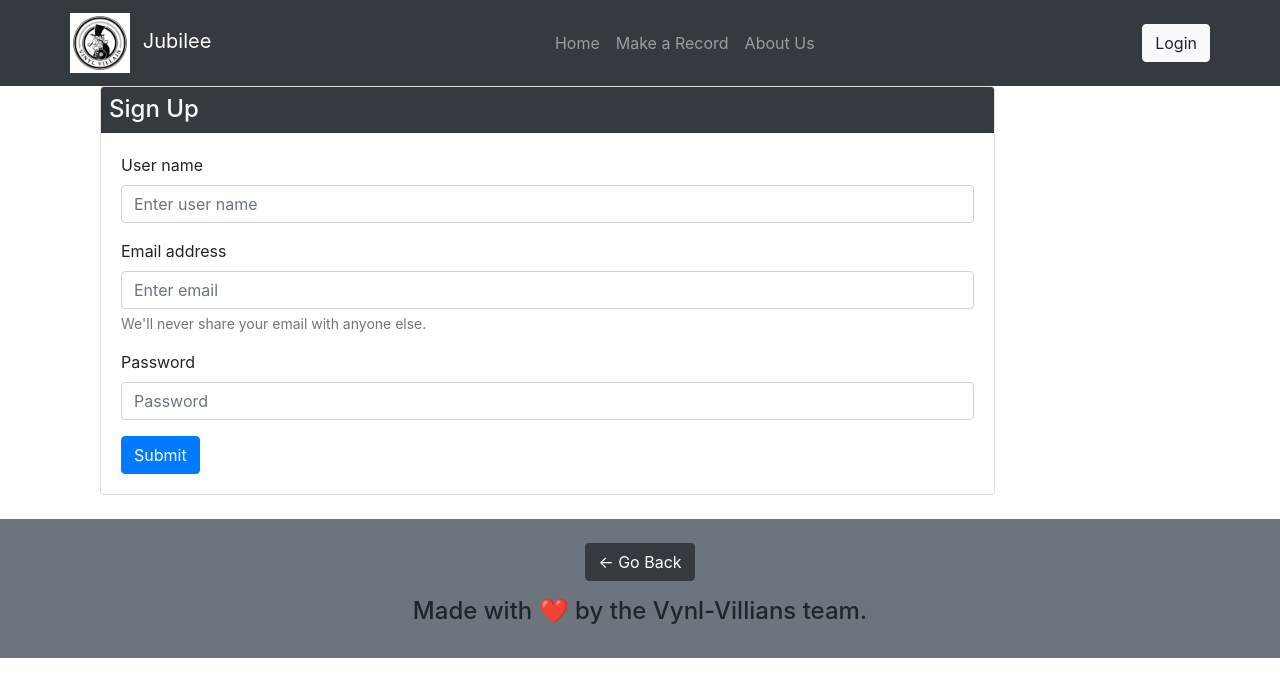
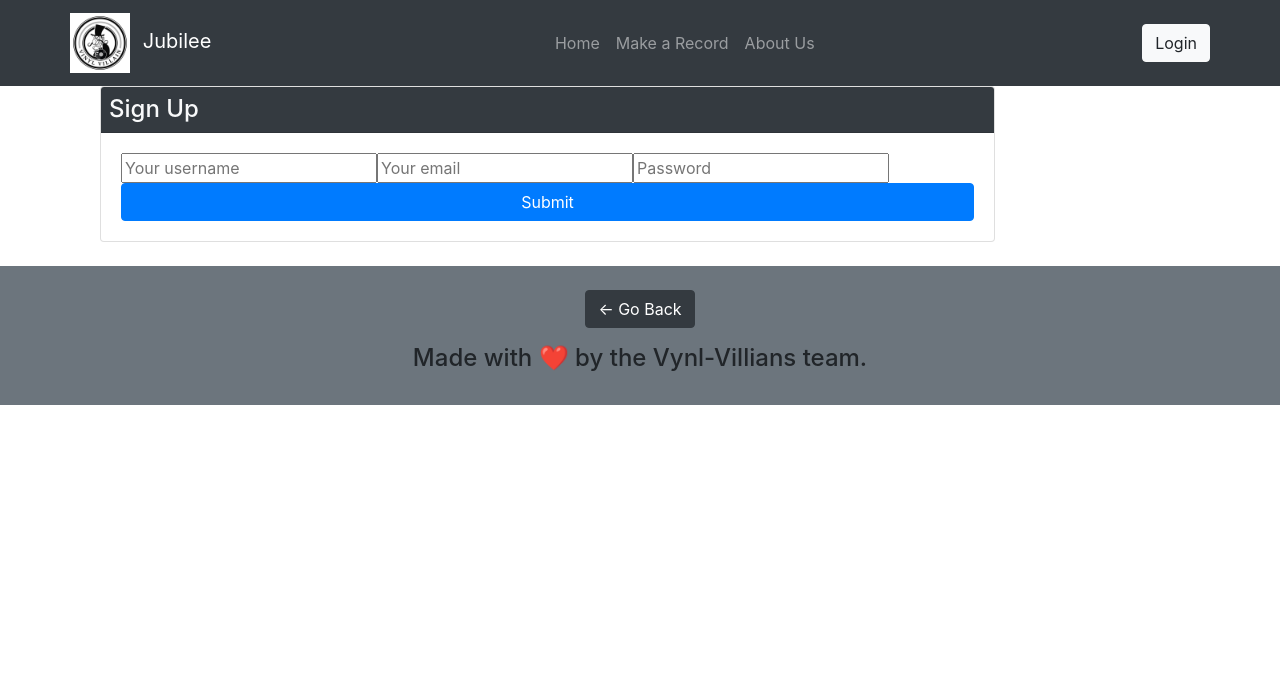
Before and after one commit to harrj396/Jubilee, a React (Create React App) app in the folder client/: page /signup in a window 1280 px wide. Shown: the top 696 px of the page. Built offline with nearby package versions, Linux system fonts and the light colour scheme.

Commit message:
WORKS FIRST TRY BABY

```diff
--- a/client/src/components/SongForm/index.js
+++ b/client/src/components/SongForm/index.js
@@ -1,7 +1,7 @@
 import React, { useState } from 'react';
 import { Link } from 'react-router-dom';
 import { useMutation } from '@apollo/client';
-
+import SearchSpotify from '../SearchSpotify';
 import { ADD_SONG } from '../../utils/mutations';
 
 import Auth from '../../utils/auth';
@@ -41,7 +41,7 @@ const SongForm = ({ albumId }) => {
   };
 
   return (
-    <div>
+    <SearchSpotify>
       <h4>What are your Albums on this Playlist?</h4>
 
       {Auth.loggedIn() ? (
@@ -82,7 +82,7 @@ const SongForm = ({ albumId }) => {
           <Link to="/login">login</Link> or <Link to="/signup">signup.</Link>
         </p>
       )}
-    </div>
+    </SearchSpotify>
   );
 };
 
--- a/client/src/pages/Login.js
+++ b/client/src/pages/Login.js
@@ -53,45 +53,45 @@ const Login = (props) => {
                 <Link to="/">back to the homepage.</Link>
               </p>
             ) : (
-              // <form onSubmit={handleFormSubmit}>
-              //   <input
-              //     className="form-input"
-              //     placeholder="Your email"
-              //     name="email"
-              //     type="email"
-              //     value={formState.email}
-              //     onChange={handleChange}
-              //   />
-              //   <input
-              //     className="form-input"
-              //     placeholder="******"
-              //     name="password"
-              //     type="password"
-              //     value={formState.password}
-              //     onChange={handleChange}
-              //   />
-              //   <button
-              //     className="btn btn-block btn-primary"
-              //     style={{ cursor: 'pointer' }}
-              //     type="submit"
-              //   >
-              //     Submit
-              //   </button>
-              // </form>
-              <Form>
-              <Form.Group className="mb-3" controlId="formBasicEmail">
-                <Form.Label>Email address</Form.Label>
-                <Form.Control type="email" placeholder="Enter email" />
-              </Form.Group>
+              <form onSubmit={handleFormSubmit}>
+                <input
+                  className="form-input"
+                  placeholder="Your email"
+                  name="email"
+                  type="email"
+                  value={formState.email}
+                  onChange={handleChange}
+                />
+                <input
+                  className="form-input"
+                  placeholder="******"
+                  name="password"
+                  type="password"
+                  value={formState.password}
+                  onChange={handleChange}
+                />
+                <button
+                  className="btn btn-block btn-primary"
+                  style={{ cursor: 'pointer' }}
+                  type="submit"
+                >
+                  Submit
+                </button>
+              </form>
+            //   <Form>
+            //   <Form.Group className="mb-3" controlId="formBasicEmail">
+            //     <Form.Label>Email address</Form.Label>
+            //     <Form.Control type="email" placeholder="Enter email" />
+            //   </Form.Group>
 
-              <Form.Group className="mb-3" controlId="formBasicPassword">
-                <Form.Label>Password</Form.Label>
-                <Form.Control type="password" placeholder="Password" />
-              </Form.Group>
-              <Button variant="primary" type="submit">
-                Submit
-              </Button>
-            </Form>
+            //   <Form.Group className="mb-3" controlId="formBasicPassword">
+            //     <Form.Label>Password</Form.Label>
+            //     <Form.Control type="password" placeholder="Password" />
+            //   </Form.Group>
+            //   <Button variant="primary" type="submit">
+            //     Submit
+            //   </Button>
+            // </Form>
             )}
 
             {error && (
--- a/client/src/pages/Signup.js
+++ b/client/src/pages/Signup.js
@@ -52,62 +52,61 @@ const Signup = () => {
                 <Link to="/">back to the homepage.</Link>
               </p>
             ) : (
-              // <form onSubmit={handleFormSubmit}>
-              //   <input
-              //     className="form-input"
-              //     placeholder="Your username"
-              //     name="username"
-              //     type="text"
-              //     value={formState.name}
-              //     onChange={handleChange}
-              //   />
-              //   <input
-              //     className="form-input"
-              //     placeholder="Your email"
-              //     name="email"
-              //     type="email"
-              //     value={formState.email}
-              //     onChange={handleChange}
-              //   />
-              //   <input
-              //     className="form-input"
-              //     placeholder="Password"
-              //     name="password"
-              //     type="password"
-              //     value={formState.password}
-              //     onChange={handleChange}
-              //   />
-              //   <button
-              //     className="btn btn-block btn-primary"
-              //     style={{ cursor: 'pointer' }}
-              //     type="submit"
-              //   >
-              //     Submit
-              //   </button>
-              // </form>
-              <Form>
+              <form onSubmit={handleFormSubmit}>
+                <input
+                  className="form-input"
+                  placeholder="Your username"
+                  name="username"
+                  type="text"
+                  value={formState.name}
+                  onChange={handleChange}
+                />
+                <input
+                  className="form-input"
+                  placeholder="Your email"
+                  name="email"
+                  type="email"
+                  value={formState.email}
+                  onChange={handleChange}
+                />
+                <input
+                  className="form-input"
+                  placeholder="Password"
+                  name="password"
+                  type="password"
+                  value={formState.password}
+                  onChange={handleChange}
+                />
+                <button
+                  className="btn btn-block btn-primary"
+                  style={{ cursor: 'pointer' }}
+                  type="submit"
+                >
+                  Submit
+                </button>
+              </form>
+    //   <Form>
+    //   <Form.Group className="mb-3" controlId="formBasicEmail">
+    //     <Form.Label>User name</Form.Label>
+    //     <Form.Control type="username" placeholder="Enter user name" />
+    //     </Form.Group>
 
-      <Form.Group className="mb-3" controlId="formBasicEmail">
-        <Form.Label>User name</Form.Label>
-        <Form.Control type="username" placeholder="Enter user name" />
-        </Form.Group>
+    //   <Form.Group className="mb-3" controlId="formBasicEmail">
+    //     <Form.Label>Email address</Form.Label>
+    //     <Form.Control type="email" placeholder="Enter email" />
+    //     <Form.Text className="text-muted">
+    //       We'll never share your email with anyone else.
+    //     </Form.Text>
+    //   </Form.Group>
 
-      <Form.Group className="mb-3" controlId="formBasicEmail">
-        <Form.Label>Email address</Form.Label>
-        <Form.Control type="email" placeholder="Enter email" />
-        <Form.Text className="text-muted">
-          We'll never share your email with anyone else.
-        </Form.Text>
-      </Form.Group>
-
-      <Form.Group className="mb-3" controlId="formBasicPassword">
-        <Form.Label>Password</Form.Label>
-        <Form.Control type="password" placeholder="Password" />
-      </Form.Group>
-      <Button variant="primary" type="submit">
-        Submit
-      </Button>
-    </Form>
+    //   <Form.Group className="mb-3" controlId="formBasicPassword">
+    //     <Form.Label>Password</Form.Label>
+    //     <Form.Control type="password" placeholder="Password" />
+    //   </Form.Group>
+    //   <Button variant="primary" type="submit">
+    //     Submit
+    //   </Button>
+    // </Form>
             )}
 
             {error && (
--- a/client/src/pages/SingleAlbum.js
+++ b/client/src/pages/SingleAlbum.js
@@ -8,6 +8,7 @@ import SongList from '../components/SongList';
 import SongForm from '../components/SongForm';
 
 import { QUERY_SINGLE_ALBUM } from '../utils/queries';
+import SearchSpotify from '../components/SearchSpotify';
 
 const SingleAlbum = () => {
   // Use `useParams()` to retrieve value of the route parameter `:profileId`
```
